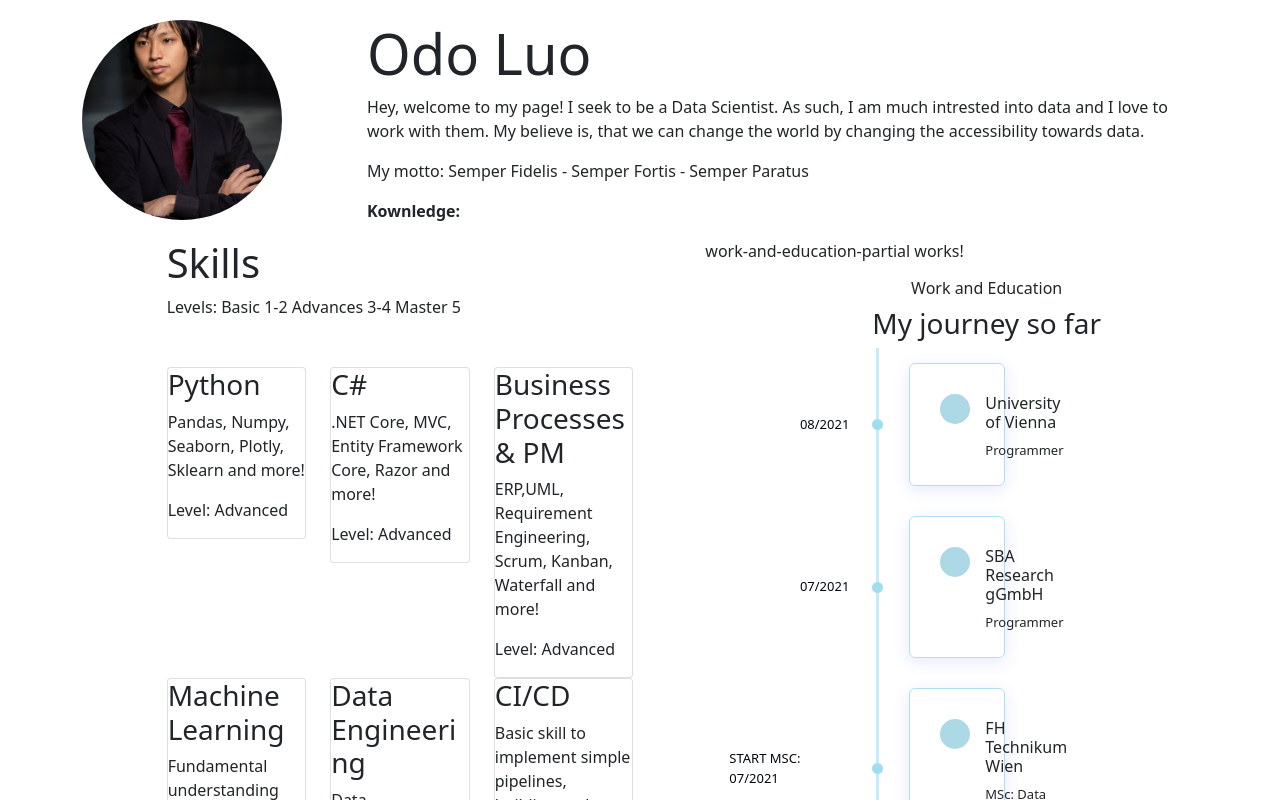
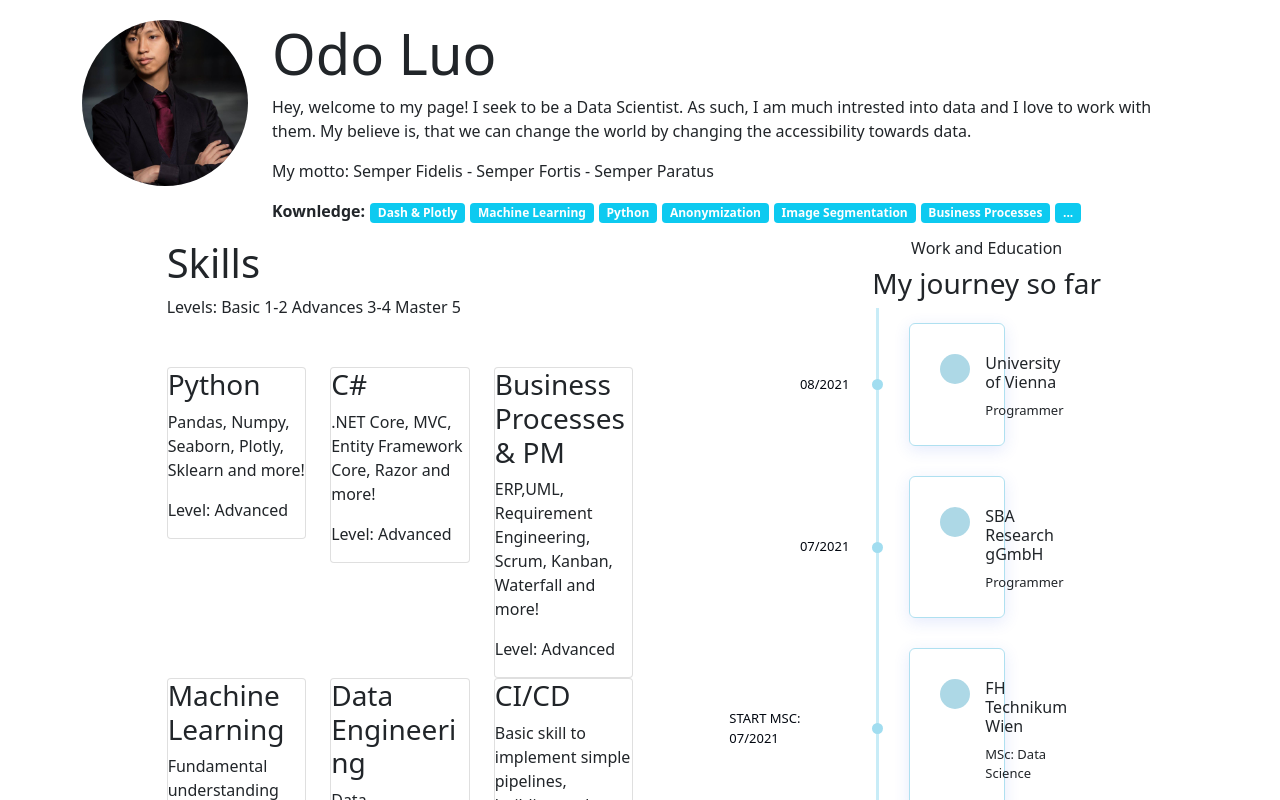
Before and after one commit to Codo155/oluo, an Angular app: page / in a window 1280 px wide. Shown: the top 800 px of the page. Built offline with nearby package versions, Linux system fonts and the light colour scheme.

Commit message:
Website Update

```diff
--- a/src/app/app.component.html
+++ b/src/app/app.component.html
@@ -1,11 +1,13 @@
 
 <div class="container">
   <div class="row">
-      <div class="col-3 ">
-          <img src="/assets/profile.jpg" style="border-radius:100%; width: 200px">
+      <div class="col-2 ">
+          <img class="img-fluid" src="/assets/profile.jpg" style="border-radius:100%; width: 200px">
       </div>
-      <div class="col-9">
+      <div class="col-10">
+        <div class="row">
 
+        </div>
           <h1 class="display-4">Odo Luo</h1>
           <p>
               Hey, welcome to my page! I seek to be a Data Scientist. As such, I am much intrested into data and I love to work with them. My believe is, that we can change the world by changing the accessibility towards data.
@@ -13,13 +15,13 @@
           <p> My motto: Semper Fidelis - Semper Fortis - Semper Paratus</p>
           <p>
               <strong>Kownledge:</strong>
-              <span class="badge badge-info">Dash & Plotly</span>
-              <span class="badge badge-info">Machine Learning</span>
-              <span class="badge badge-info">Python</span>
-              <span class="badge badge-info">Anonymization</span>
-              <span class="badge badge-info">Image Segmentation</span>
-              <span class="badge badge-info">Business Processes</span>
-              <span class="badge badge-info">...</span>
+              <span style="margin-left: 5px;"  class="badge bg-info">Dash & Plotly</span>
+              <span style="margin-left: 5px;"  class="badge bg-info">Machine Learning</span>
+              <span style="margin-left: 5px;"  class="badge bg-info">Python</span>
+              <span style="margin-left: 5px;"  class="badge bg-info">Anonymization</span>
+              <span style="margin-left: 5px;"  class="badge bg-info">Image Segmentation</span>
+              <span style="margin-left: 5px;"  class="badge bg-info">Business Processes</span>
+              <span style="margin-left: 5px;"  class="badge bg-info">...</span>
           </p>
       </div>
   </div>
--- a/src/app/work-and-education-partial/work-and-education-partial.component.html
+++ b/src/app/work-and-education-partial/work-and-education-partial.component.html
@@ -1,5 +1,3 @@
-<p>work-and-education-partial works!</p>
-
 <div data-spy="scroll"  class="scrollspy-example">
     <section class="timeline_area section_padding_130">
         <div class="container">
--- a/src/custom.css
+++ b/src/custom.css
@@ -1,3 +1,11 @@
+img.profile
+{
+    max-width: 100%;
+    min-width: 300px;
+    height: auto;
+    width: auto;
+}
+
 body {
     margin-top: 20px;
 }
```
Also changed, not shown: 2 other files (tests, documents, lock files or other folders).
